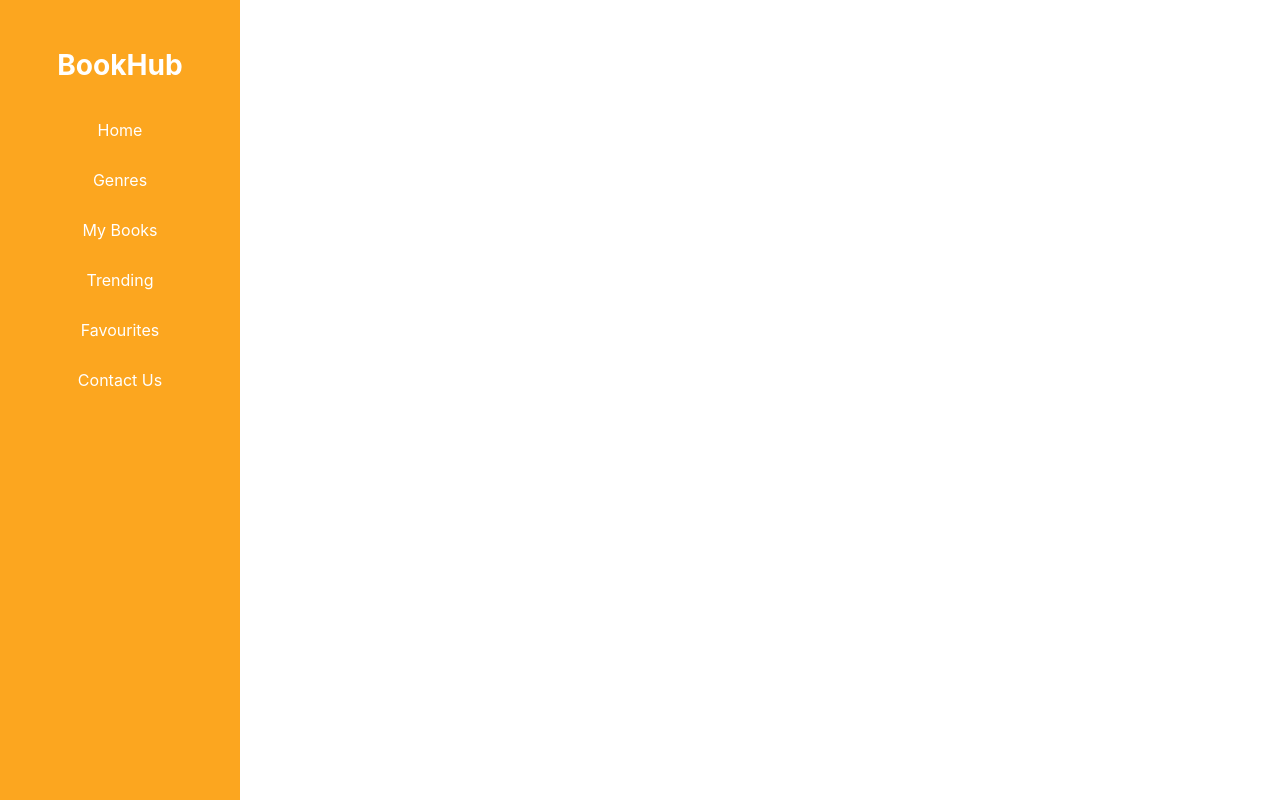
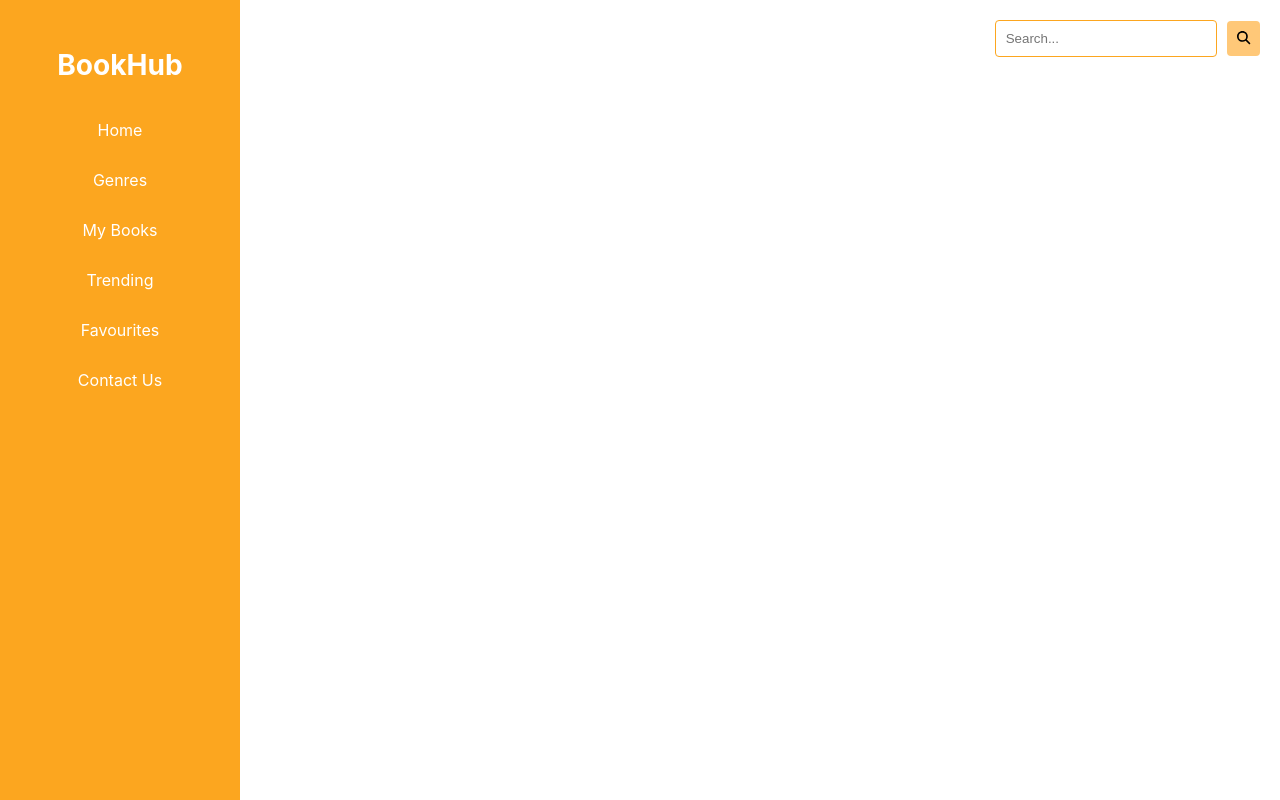
Before and after one commit to shrutidaundkar/Bookhub, a React (Create React App) app in the folder bookhub/: page / in a window 1280 px wide. Built offline with nearby package versions, Linux system fonts and the light colour scheme.

Commit message:
Added search box

```diff
--- a/bookhub/package.json
+++ b/bookhub/package.json
@@ -3,6 +3,10 @@
   "version": "0.1.0",
   "private": true,
   "dependencies": {
+    "@fortawesome/fontawesome-free": "^6.4.0",
+    "@fortawesome/fontawesome-svg-core": "^6.4.0",
+    "@fortawesome/free-solid-svg-icons": "^6.4.0",
+    "@fortawesome/react-fontawesome": "^0.2.0",
     "@testing-library/jest-dom": "^5.16.5",
     "@testing-library/react": "^13.4.0",
     "@testing-library/user-event": "^13.5.0",
--- a/bookhub/src/App.css
+++ b/bookhub/src/App.css
@@ -49,6 +49,33 @@
   cursor: pointer;
 }
 
+.search-bar {
+  display: flex;
+  align-items: center;
+  justify-content: flex-end;
+  margin-bottom: 20px;
+}
+
+input[type="text"] {
+  padding: 10px;
+  border: 1px solid var(--orange);
+  border-radius: 4px;
+  margin-right: 10px;
+  width: 200px;
+}
+
+.search-button {
+  background-color: var(--yellow);
+  border: none;
+  padding: 10px;
+  border-radius: 4px;
+  cursor: pointer;
+}
+
+.search-button i {
+  color: var(--orange);
+}
+
 .content {
   flex-grow: 1;
   padding: 20px;
--- a/bookhub/src/App.js
+++ b/bookhub/src/App.js
@@ -1,5 +1,10 @@
 import React from 'react';
 import './App.css';
+import { library } from '@fortawesome/fontawesome-svg-core';
+import { faSearch } from '@fortawesome/free-solid-svg-icons';
+import { FontAwesomeIcon } from '@fortawesome/react-fontawesome';
+
+library.add(faSearch);
 
 function App() {
   return (
@@ -16,6 +21,12 @@ function App() {
         </ul>
       </div>
       <div className="content">
+        <div className="search-bar">
+          <input type="text" placeholder="Search..." />
+          <button className="search-button">
+          <FontAwesomeIcon icon={faSearch} />
+          </button>
+        </div>
         {/* Content of your dashboard goes here */}
       </div>
     </div>
```
Also changed, not shown: 1 other file (tests, documents, lock files or other folders).
